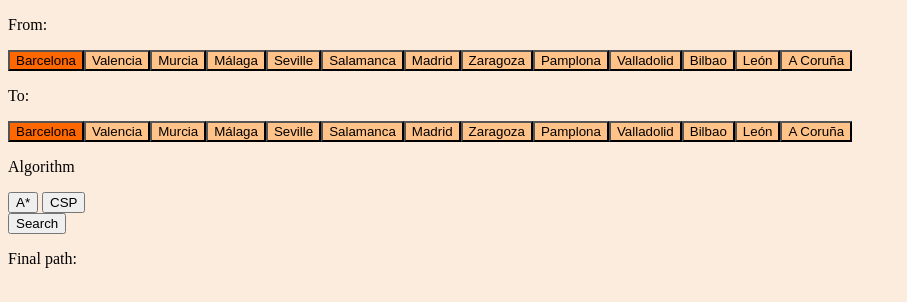
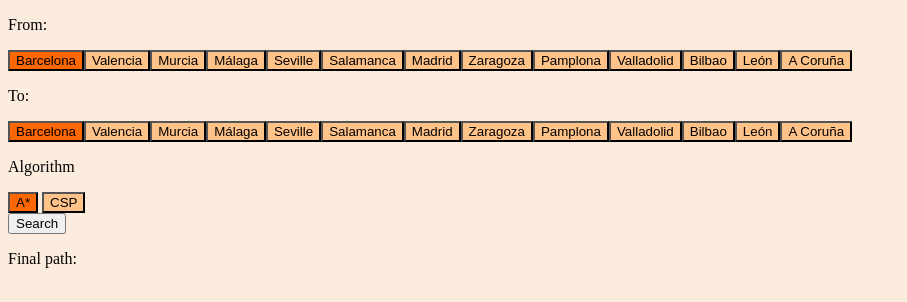
Before and after one commit to javierbmm/search-algorithms, a plain HTML site: page index.html in a window 1280 px wide. Both pictures are taken after a click on the button "A*". Shown: the whole page, without its empty margins (0-907 px from the left). Drawn offline with Linux system fonts and the light colour scheme.

Commit message:
Adding active class to algorithms buttons

```diff
--- a/css/styles.css
+++ b/css/styles.css
@@ -9,3 +9,11 @@ body {
 .city-btn-active {
     background-color: #ff6701;
 }
+
+.algorithm-btn {
+    background-color: #ffc288;
+}
+
+.algorithm-btn-active {
+    background-color: #ff6701;
+}
--- a/index.html
+++ b/index.html
@@ -18,7 +18,7 @@
     </div>
     <p>Algorithm</p>
     <div id="algorithm-options">
-        <button id="a_search" class="algorithm-btn">A*</button>
+        <button id="a_search" class="algorithm-btn algorithm-btn-active">A*</button>
         <button id="csp" class="algorithm-btn">CSP</button>
     </div>
     <button id="search-btn">Search</button>
--- a/js/main.js
+++ b/js/main.js
@@ -4,6 +4,7 @@ import { findCSPSearchPath } from './csp.js';
 
 loadCities();
 addActiveClass();
+addActiveClassAlg();
 Array.from(document.getElementsByClassName("algorithm-btn")).forEach(function(item) {
     item.addEventListener('click', () => { setAlgorithm(item)});
 });
@@ -74,6 +75,18 @@ function addActiveClass(){
     document.getElementById("search-btn").addEventListener("click", findPath);
 }
 
+function addActiveClassAlg(){
+    let header = document.getElementById("algorithm-options");
+    let buttons = header.getElementsByClassName("algorithm-btn");
+    for (let i = 0; i < buttons.length; i++) {
+        buttons[i].addEventListener("click", function() {
+            let current = header.getElementsByClassName("algorithm-btn-active");
+            current[0].className = current[0].className.replace(" algorithm-btn-active", "");
+            this.className += " algorithm-btn-active";
+        });
+    }
+}
+
 function findPath(){
     //Firstly check if the cities are the same
     let fromCityHeader = document.getElementById("from-city");
```
